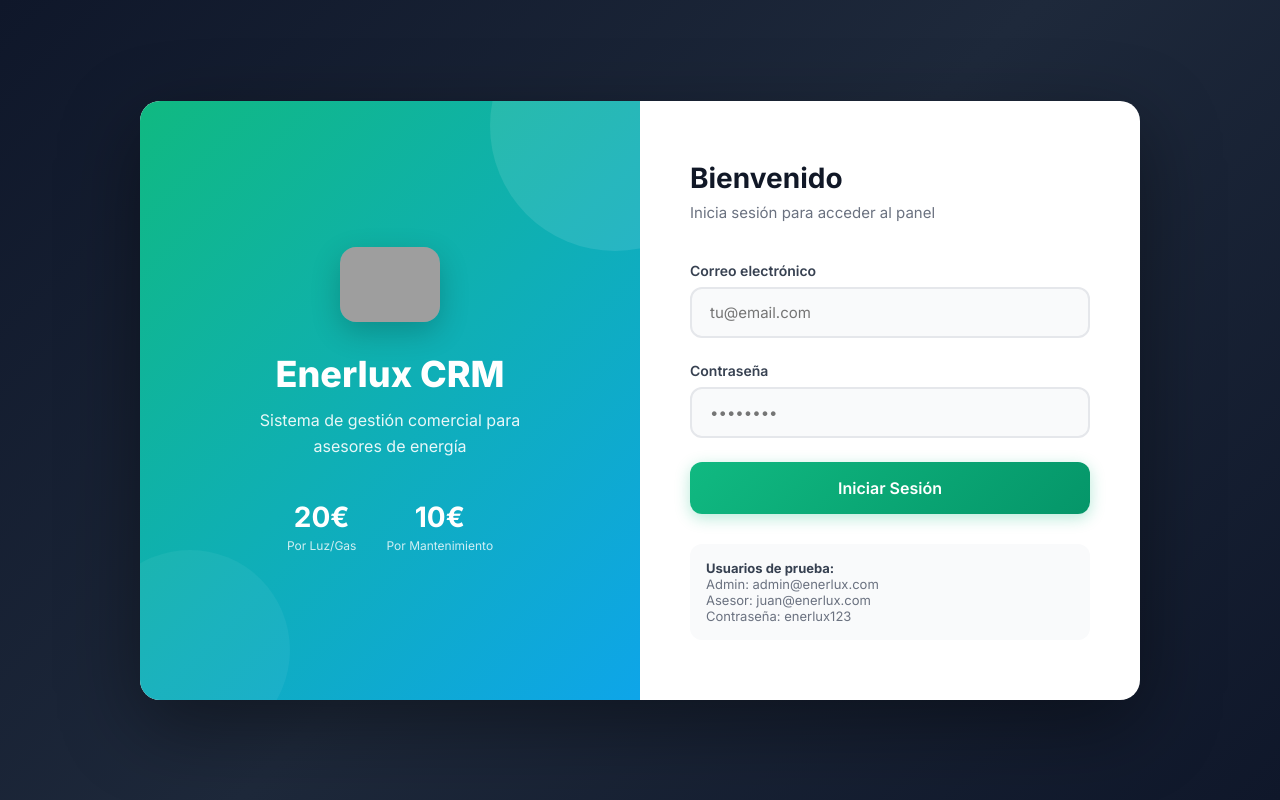
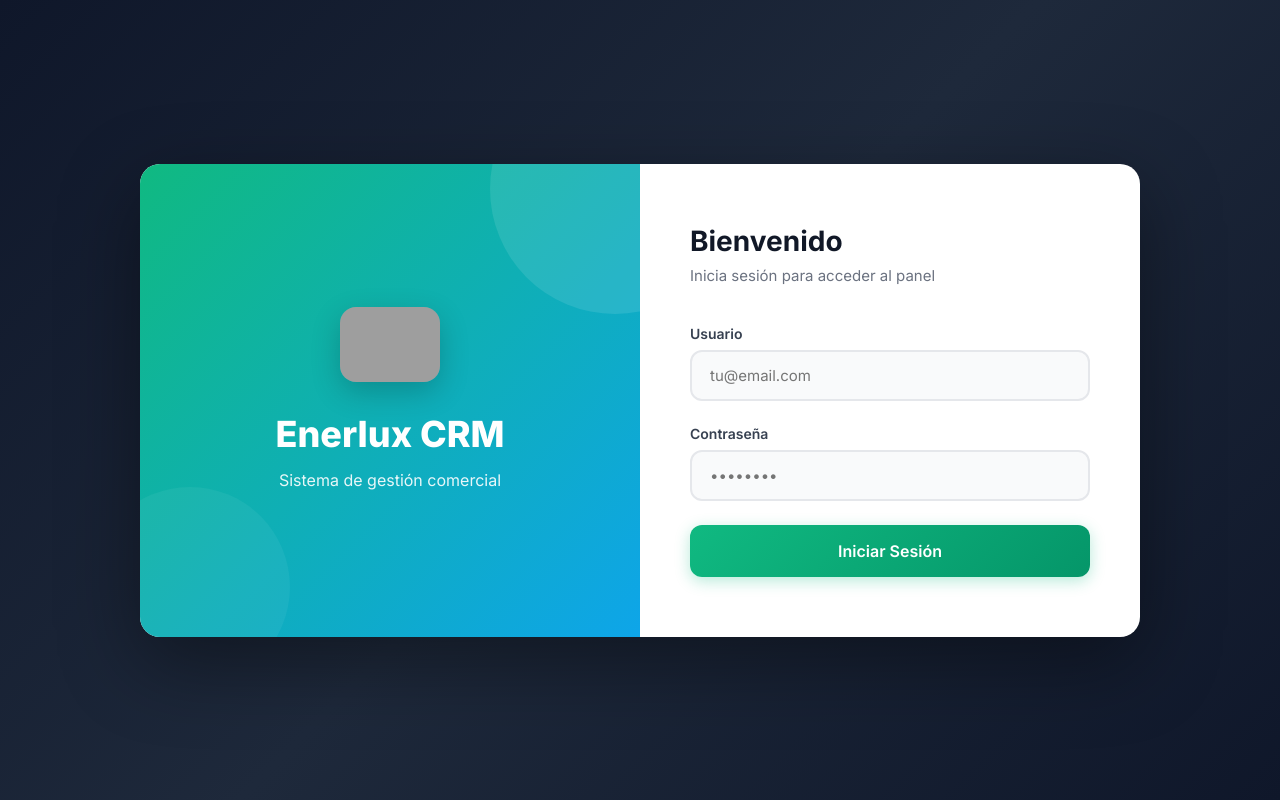
Before and after one commit to holacasuenergia-sketch/holacasuenergia-sketch, a plain HTML site: page crm-v2/login.html in a window 1280 px wide. Drawn offline with Linux system fonts and the light colour scheme; no server answers; grey boxes are pictures that could not be loaded.

Commit message:
fix: limpiar login - quitar montos y hints de usuarios de prueba

```diff
--- a/crm-v2/login.html
+++ b/crm-v2/login.html
@@ -312,18 +312,7 @@
         <div class="login-brand">
             <img src="logo.png" alt="Enerlux" class="brand-logo">
             <h1 class="brand-title">Enerlux CRM</h1>
-            <p class="brand-subtitle">Sistema de gestión comercial para asesores de energía</p>
-
-            <div class="brand-stats">
-                <div class="brand-stat">
-                    <div class="brand-stat-value">20€</div>
-                    <div class="brand-stat-label">Por Luz/Gas</div>
-                </div>
-                <div class="brand-stat">
-                    <div class="brand-stat-value">10€</div>
-                    <div class="brand-stat-label">Por Mantenimiento</div>
-                </div>
-            </div>
+            <p class="brand-subtitle">Sistema de gestión comercial</p>
         </div>
 
         <div class="login-form">
@@ -341,7 +330,7 @@
 
             <form id="login-form" style="display: block;">
                 <div class="form-group">
-                    <label class="form-label">Correo electrónico</label>
+                    <label class="form-label">Usuario</label>
                     <input type="email" class="form-input" id="email" placeholder="tu@email.com" required autocomplete="email">
                 </div>
 
@@ -354,13 +343,6 @@
                     Iniciar Sesión
                 </button>
             </form>
-
-            <div class="demo-hint">
-                <strong>Usuarios de prueba:</strong><br>
-                Admin: admin@enerlux.com<br>
-                Asesor: juan@enerlux.com<br>
-                Contraseña: enerlux123
-            </div>
         </div>
     </div>
 
```
